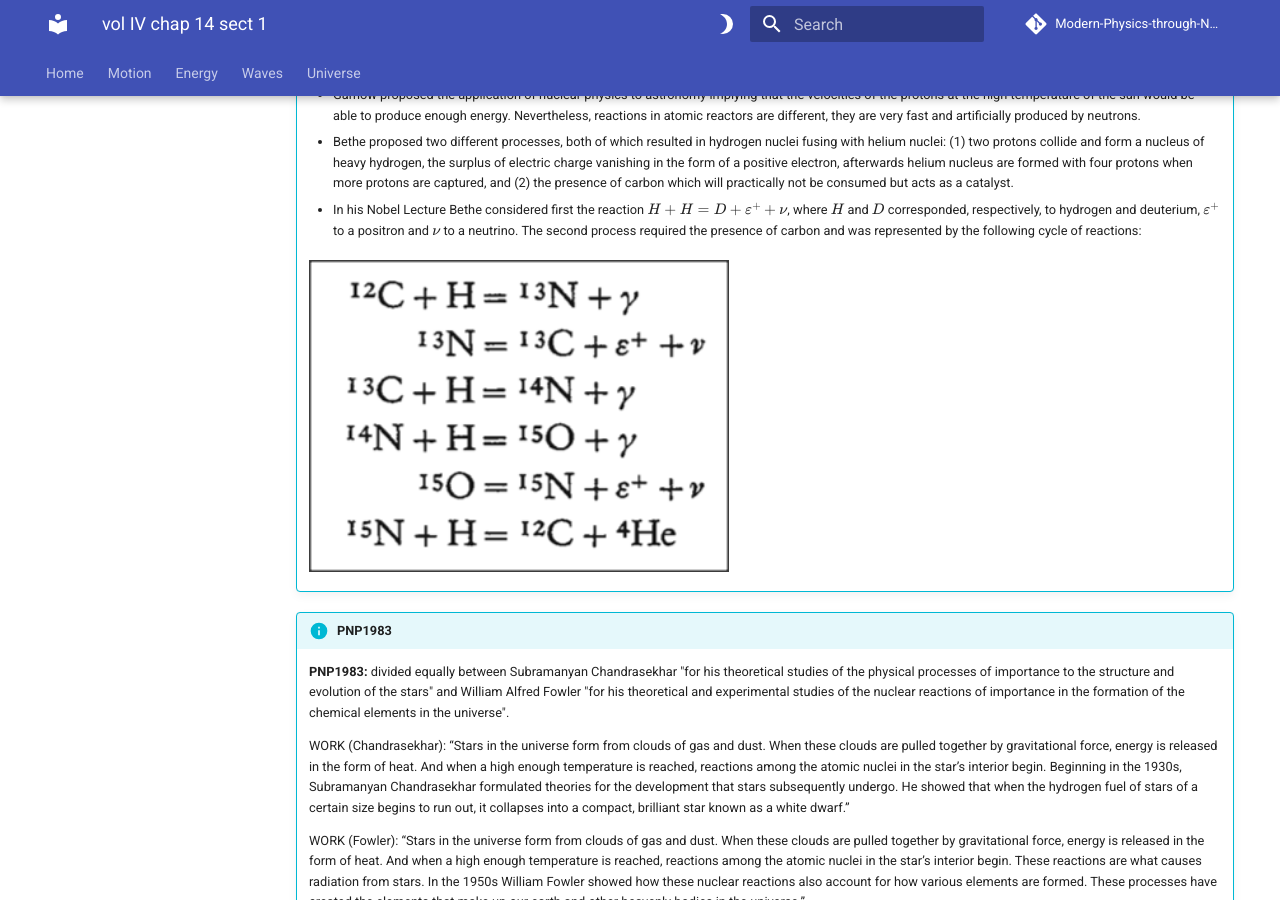
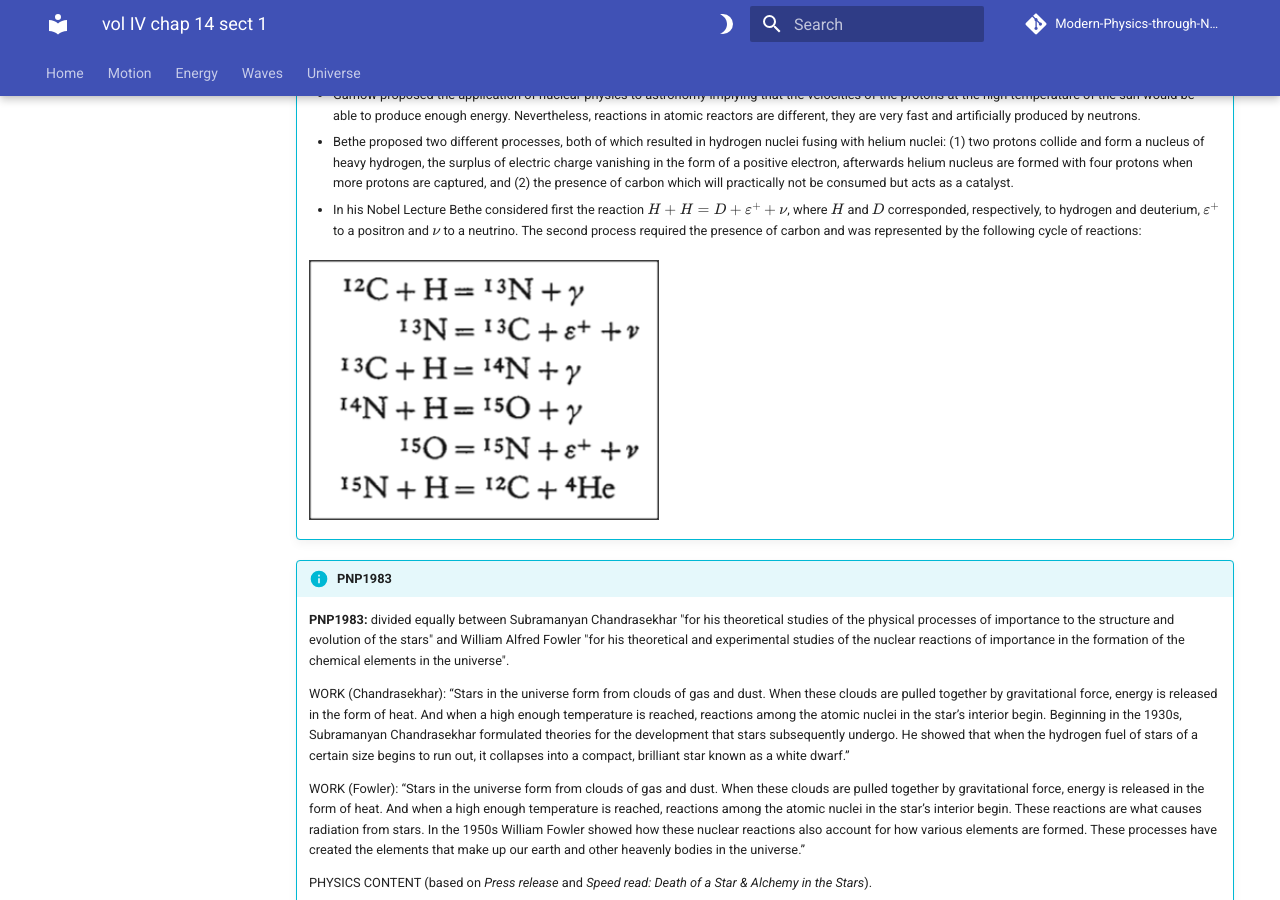
Before and after one commit to modphysnobel/modphysnobel.github.io, an MkDocs documentation site: the page built from docs/vol-IV/vol-IV-chap-14-sect-1.md, in a window 1280 px wide and 900 px high, scrolled down 1708 px. Built offline with MkDocs 1.6.1 and Material for MkDocs 9.7.7, drawn with Linux system fonts in a browser that asks for light colours; some web fonts are replaced; comment, search, counter and statistics services are not loaded.

Commit message:
Update vol-IV-chap-14-sect-1.md

```diff
--- a/docs/vol-IV/vol-IV-chap-14-sect-1.md
+++ b/docs/vol-IV/vol-IV-chap-14-sect-1.md
@@ -61,7 +61,7 @@ In what follows, PNP means Physics Nobel Prize.
 
 	- In his Nobel Lecture Bethe considered first the reaction $H+H=D+ε^+ +ν$, where $H$ and $D$ corresponded, respectively, to hydrogen and deuterium, $ε^+$ to a positron and $ν$ to a neutrino. The second process required the presence of carbon and was represented by the following cycle of reactions:
 
-	![Fig14](./figs/chap 14-1.png){width="420"}
+	![Fig14](./figs/chap 14-1.png){width="350"}
 
 
 !!! info "PNP1983"
```
